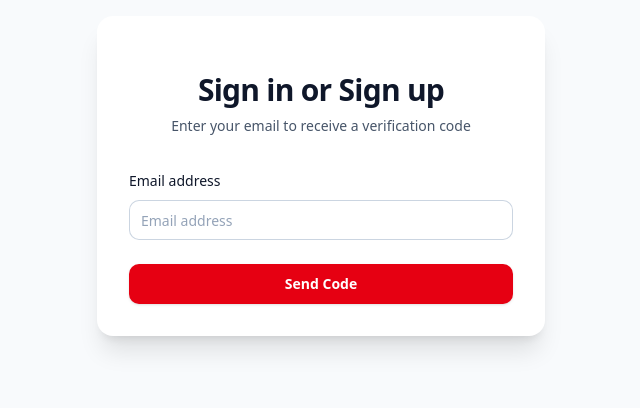
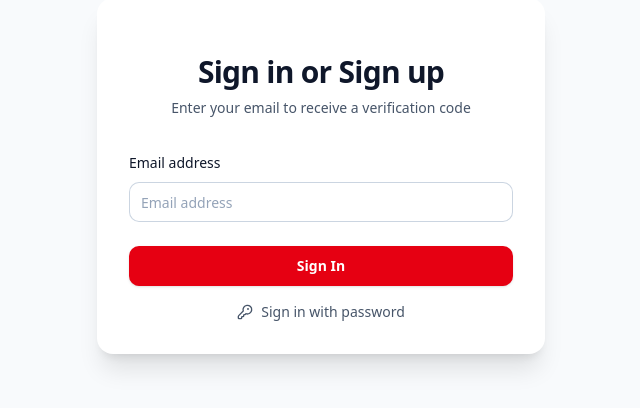
Before and after one commit to alikawosi/car-scraper, a Next.js app in the folder web/: page /login in a window 1280 px wide. Shown: the part 224-632 px from the top of the page, without its empty margins (319-959 px from the left). Built offline with nearby package versions, Linux system fonts and the light colour scheme.

Commit message:
feat: Implement password-based sign-in with corresponding UI and action, and update local Supabase environment.

```diff
--- a/web/src/app/auth/actions.ts
+++ b/web/src/app/auth/actions.ts
@@ -22,6 +22,24 @@ export async function login(formData: FormData) {
   }
 
   return { success: true }
+}
+
+export async function signInWithPassword(formData: FormData) {
+  const supabase = await createClient()
+  const email = formData.get('email') as string
+  const password = formData.get('password') as string
+
+  const { error } = await supabase.auth.signInWithPassword({
+    email,
+    password,
+  })
+
+  if (error) {
+    return { error: error.message }
+  }
+
+  revalidatePath('/', 'layout')
+  redirect('/dashboard')
 }
 
 export async function verifyOtp(formData: FormData) {
--- a/web/src/app/login/page.tsx
+++ b/web/src/app/login/page.tsx
@@ -1,17 +1,18 @@
 'use client'
 
-import { login, verifyOtp } from '../auth/actions'
+import { login, verifyOtp, signInWithPassword } from '../auth/actions'
 import { Button } from '@/components/ui/button'
 import { Input } from '@/components/ui/input'
 import { Label } from '@/components/ui/label'
-import { useState, useEffect, useRef } from 'react'
-import { Edit2, RefreshCw, Loader2 } from 'lucide-react'
+import { useState, useEffect } from 'react'
+import { Edit2, RefreshCw, Loader2, KeyRound, Mail } from 'lucide-react'
 import { cn } from '@/lib/utils'
 
 export default function LoginPage() {
   const [email, setEmail] = useState('')
   const [token, setToken] = useState('')
-  const [step, setStep] = useState<'email' | 'otp'>('email')
+  const [password, setPassword] = useState('')
+  const [step, setStep] = useState<'email' | 'otp' | 'password'>('email')
   const [error, setError] = useState('')
   const [loading, setLoading] = useState(false)
   const [timeLeft, setTimeLeft] = useState(0)
@@ -43,6 +44,17 @@ export default function LoginPage() {
     } else {
       setStep('otp')
       startTimer()
+    }
+  }
+
+  const handlePasswordLogin = async (formData: FormData) => {
+    setLoading(true)
+    setError('')
+    const result = await signInWithPassword(formData)
+    setLoading(false)
+
+    if (result?.error) {
+      setError(result.error)
     }
   }
 
@@ -79,8 +91,24 @@ export default function LoginPage() {
   const handleEditEmail = () => {
     setStep('email')
     setToken('')
+    setPassword('')
     setError('')
     setTimeLeft(0)
+  }
+
+  const toggleAuthMethod = () => {
+    setError('')
+    if (step === 'password') {
+      setStep('email')
+    } else {
+      setStep('password')
+    }
+  }
+
+  const getFormAction = () => {
+    if (step === 'password') return handlePasswordLogin
+    if (step === 'otp') return handleVerifyOtp
+    return handleSendOtp
   }
 
   return (
@@ -88,18 +116,18 @@ export default function LoginPage() {
       <div className="w-full max-w-md space-y-8 bg-white p-8 rounded-2xl shadow-xl transition-all duration-300">
         <div>
           <h2 className="mt-6 text-center text-3xl font-bold tracking-tight text-slate-900">
-            {step === 'email' ? 'Sign in or Sign up' : 'Verify your email'}
+            {step === 'otp' ? 'Verify your email' : (step === 'password' ? 'Sign in with password' : 'Sign in or Sign up')}
           </h2>
           <p className="mt-2 text-center text-sm text-slate-600">
-            {step === 'email'
-              ? 'Enter your email to receive a verification code'
-              : `We sent a code to ${email}`}
+            {step === 'otp'
+              ? `We sent a code to ${email}`
+              : (step === 'password' ? 'Enter your password to sign in' : 'Enter your email to receive a verification code')}
           </p>
         </div>
 
         <form
           className="mt-8 space-y-6"
-          action={step === 'email' ? handleSendOtp : handleVerifyOtp}
+          action={getFormAction()}
         >
           <div className="space-y-4">
             {/* Email Input */}
@@ -133,6 +161,24 @@ export default function LoginPage() {
                 )}
               </div>
             </div>
+
+            {/* Password Input */}
+            {step === 'password' && (
+              <div className="space-y-2 animate-in fade-in slide-in-from-top-4 duration-300">
+                <Label htmlFor="password">Password</Label>
+                <Input
+                  id="password"
+                  name="password"
+                  type="password"
+                  required
+                  value={password}
+                  onChange={(e) => setPassword(e.target.value)}
+                  className="relative block w-full rounded-md border-0 py-1.5 text-slate-900 ring-1 ring-inset ring-slate-300 placeholder:text-slate-400 focus:z-10 focus:ring-2 focus:ring-inset focus:ring-[#E60012] sm:text-sm sm:leading-6"
+                  placeholder="Enter your password"
+                  autoFocus
+                />
+              </div>
+            )}
 
             {/* OTP Input Section */}
             {step === 'otp' && (
@@ -182,7 +228,7 @@ export default function LoginPage() {
             </div>
           )}
 
-          <div>
+          <div className="space-y-4">
             <Button
               type="submit"
               disabled={loading}
@@ -191,12 +237,32 @@ export default function LoginPage() {
               {loading ? (
                 <span className="flex items-center gap-2">
                   <Loader2 className="w-4 h-4 animate-spin" />
-                  {step === 'email' ? 'Sending...' : 'Verifying...'}
+                  Signing in...
                 </span>
               ) : (
-                step === 'email' ? 'Send Code' : 'Verify & Login'
+                'Sign In'
               )}
             </Button>
+
+            {step !== 'otp' && (
+              <button
+                type="button"
+                onClick={toggleAuthMethod}
+                className="w-full flex items-center justify-center gap-2 text-sm text-slate-600 hover:text-[#E60012] transition-colors"
+              >
+                {step === 'password' ? (
+                  <>
+                    <Mail className="w-4 h-4" />
+                    Sign in with OTP
+                  </>
+                ) : (
+                  <>
+                    <KeyRound className="w-4 h-4" />
+                    Sign in with password
+                  </>
+                )}
+              </button>
+            )}
           </div>
         </form>
       </div>
```
